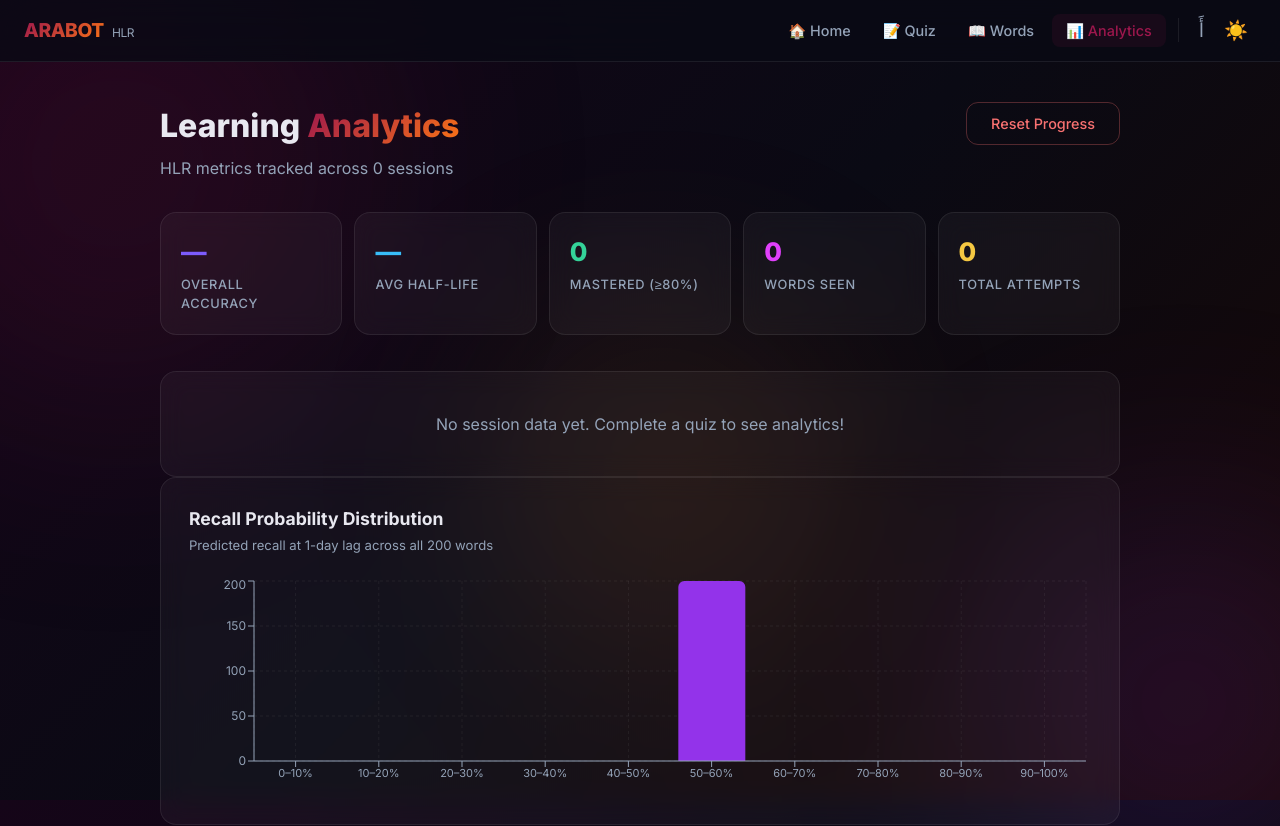
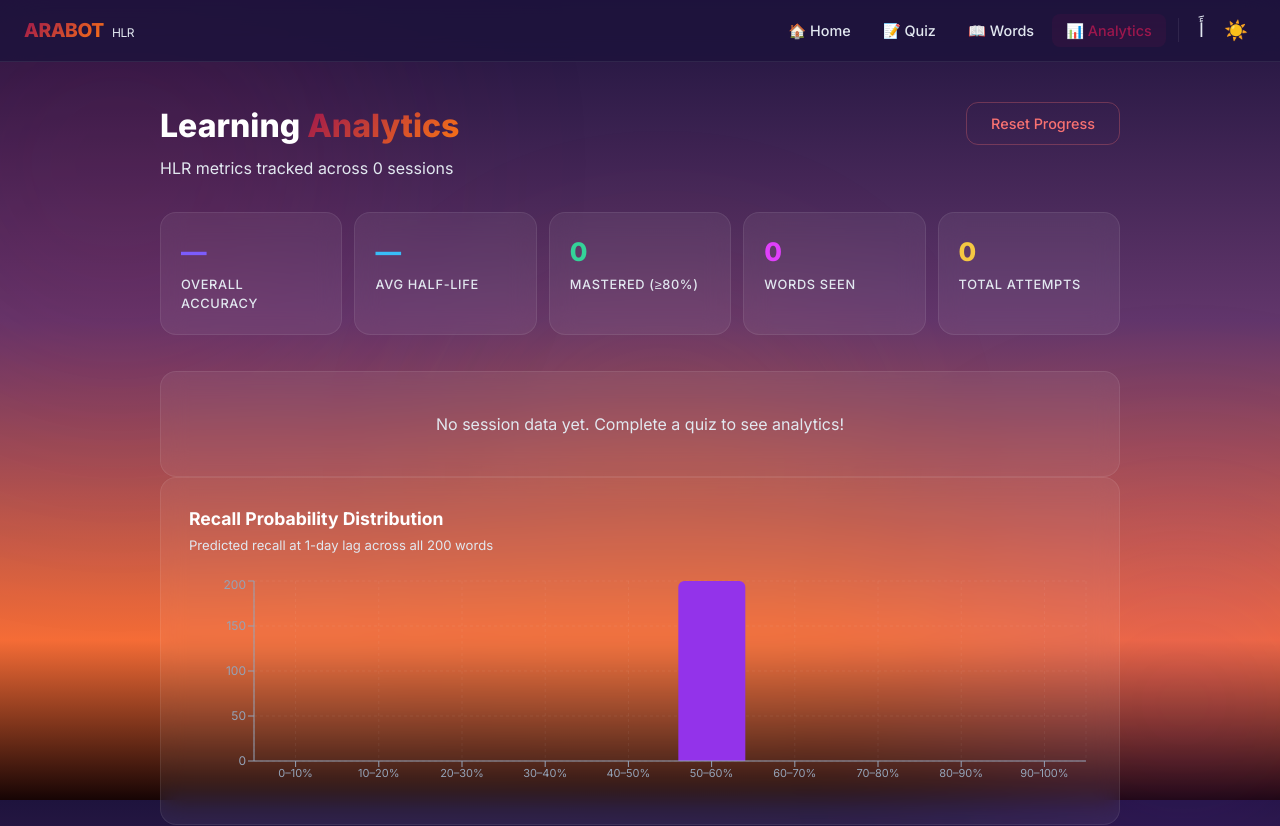
Before and after one commit to mairaaijaz/intro-to-AI, a Next.js app in the folder arabot-web/: page /analytics in a window 1280 px wide. Shown: the top 826 px of the page. Built offline with nearby package versions, Linux system fonts and the light colour scheme.

Commit message:
Update light and dark themes to match new sunset gradient images

```diff
--- a/arabot-web/src/app/analytics/page.tsx
+++ b/arabot-web/src/app/analytics/page.tsx
@@ -17,9 +17,9 @@ const DARK = {
 };
 
 const LIGHT = {
-  text:    '#475569',
-  grid:    'rgba(0,0,0,0.1)',
-  tooltip: { background: '#ffffff', border: '1px solid rgba(0,0,0,0.1)', borderRadius: '10px', color: '#0f172a' },
+  text:    '#cbd5e1',
+  grid:    'rgba(255,255,255,0.1)',
+  tooltip: { background: '#1e293b', border: '1px solid rgba(255,255,255,0.1)', borderRadius: '10px', color: '#f8fafc' },
 };
 
 export default function AnalyticsPage() {
--- a/arabot-web/src/app/globals.css
+++ b/arabot-web/src/app/globals.css
@@ -3,9 +3,9 @@
 @import "tailwindcss";
 
 :root {
-  --bg:        linear-gradient(135deg, #150518, #0a0a14, #180805);
+  --bg:        linear-gradient(to bottom, #1e133d 0%, #62366b 40%, #f56c36 80%, #160404 100%);
   --surface:   #12121f;
-  --surface2:  #1a1a2e;
+  --surface2:  rgba(255,255,255,0.06);
   --border:    rgba(255,255,255,0.08);
   --accent:    #9d174d; /* maroon-ish */
   --accent2:   #f97316; /* orange */
@@ -13,27 +13,27 @@
   --gold:      #f5c842;
   --green:     #34d399;
   --red:       #f87171;
-  --text:      #e8e8f0;
-  --muted:     #94a3b8;
-  --nav-bg:    rgba(10,10,20,0.85);
-  --glass-bg:  rgba(255,255,255,0.04);
+  --text:      #ffffff;
+  --muted:     #e2e8f0;
+  --nav-bg:    rgba(30, 19, 61, 0.85);
+  --glass-bg:  rgba(255,255,255,0.06);
 }
 
 .light {
-  --bg:        linear-gradient(135deg, #fce7f3, #f8fafc, #ffedd5);
-  --surface:   #ffffff;
-  --surface2:  #f1f5f9;
-  --border:    rgba(0,0,0,0.1);
-  --accent:    #9d174d;
-  --accent2:   #f97316;
-  --accent3:   #9333ea;
-  --gold:      #d97706;
-  --green:     #059669;
-  --red:       #dc2626;
-  --text:      #0f172a;
-  --muted:     #475569;
-  --nav-bg:    rgba(255,255,255,0.85);
-  --glass-bg:  rgba(255,255,255,0.7);
+  --bg:        linear-gradient(to bottom, #040b26 0%, #2d4786 50%, #e992a6 85%, #293864 100%);
+  --surface:   rgba(255,255,255,0.05);
+  --surface2:  rgba(255,255,255,0.1);
+  --border:    rgba(255,255,255,0.15);
+  --accent:    #e879f9;
+  --accent2:   #38bdf8;
+  --accent3:   #818cf8;
+  --gold:      #fbbf24;
+  --green:     #34d399;
+  --red:       #f87171;
+  --text:      #ffffff;
+  --muted:     #e2e8f0;
+  --nav-bg:    rgba(4, 11, 38, 0.85);
+  --glass-bg:  rgba(255,255,255,0.12);
 }
 
 * { box-sizing: border-box; margin: 0; padding: 0; }
```
